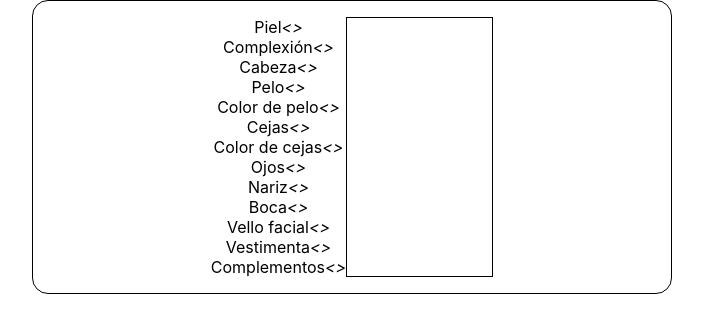
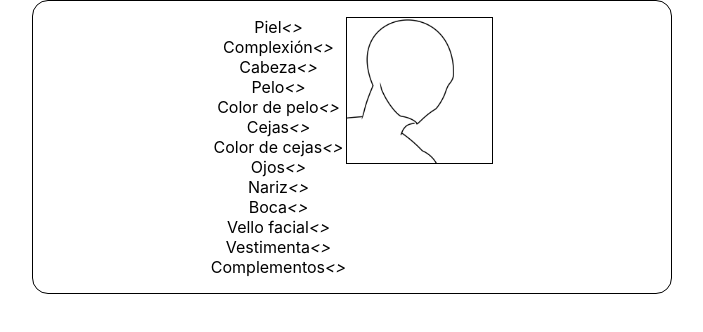
Before and after one commit to radenavarro/rpgmaker-char-editor, a React (Create React App) app: page / in a window 1280 px wide. Shown: the top 332 px of the page, without its empty margins (288-991 px from the left). Built offline with nearby package versions, Linux system fonts and the light colour scheme.

Commit message:
Partial image selection functionality

```diff
--- a/src/components/canvas/canvas.js
+++ b/src/components/canvas/canvas.js
@@ -4,17 +4,37 @@ import './canvas.css';
 class Canvas extends Component {
     constructor(...props){
         super(...props);
+        this.imageUrl = 'img/';
     }
     componentDidMount() {
-        console.log("canvas" + JSON.stringify(this.props));
         this.updateCanvas();
     }
+    componentDidUpdate(prevProps, prevState, snapshot) {
+        const ctx = this.refs.canvas.getContext('2d');
+        ctx.clearRect(0, 0, this.refs.canvas.width, this.refs.canvas.height);
+        this.updateCanvas();
+    }
+
     updateCanvas() {
         const ctx = this.refs.canvas.getContext('2d');
         // ctx.fillRect(0,0, 100, 100);
+        //Display head
+        let base_image = new Image();
+        base_image.src = this.imageUrl + "head" + this.props.character.head + ".png";
+        base_image.onload = () => {
+            ctx.drawImage(base_image, -56, -24, 225, 225);
+        }
+
+        //Display body
+        let body_image = new Image();
+        body_image.src = this.imageUrl + "body" + this.props.character.body + ".png";
+        body_image.onload = () => {
+            ctx.drawImage(body_image, -56, -24, 225, 225);
+        }
     }
 
     render() {
+        // this.updateCanvas();
         return (
             <canvas ref="canvas" width={145} height={145}/>
         );
--- a/src/components/optionContainer/optionContainer.css
+++ b/src/components/optionContainer/optionContainer.css
@@ -13,3 +13,8 @@
 #options i:hover{
     cursor: pointer;
 }
+
+Canvas{
+    width: 145px;
+    height: 145px;
+}
--- a/src/components/optionContainer/optionContainer.js
+++ b/src/components/optionContainer/optionContainer.js
@@ -203,7 +203,7 @@ class OptionContainer extends Component {
                     <i onClick={this.nextOption.bind(this, 'complements')}>&gt;</i>
                     <br/>
                 </div>
-                <Canvas/>
+                <Canvas character={this.state.character}/>
             </div>
         );
     }
```
